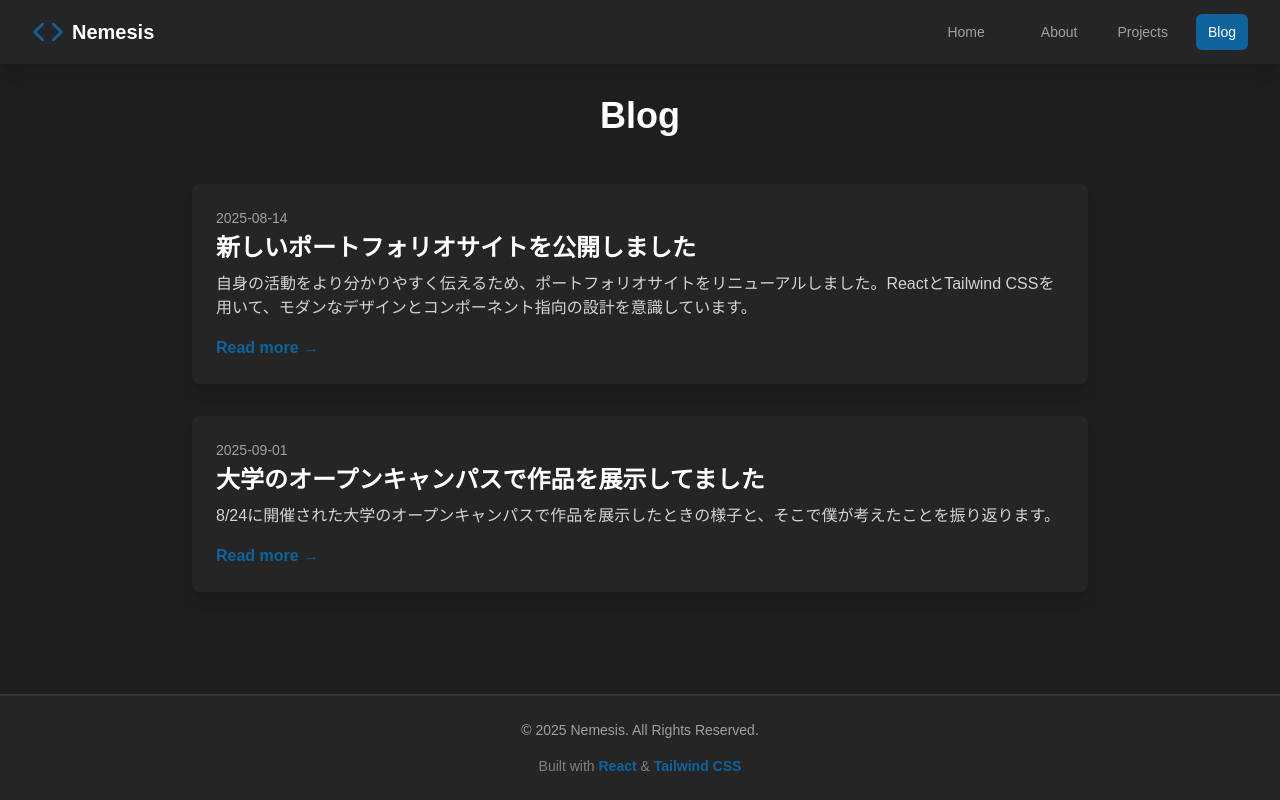
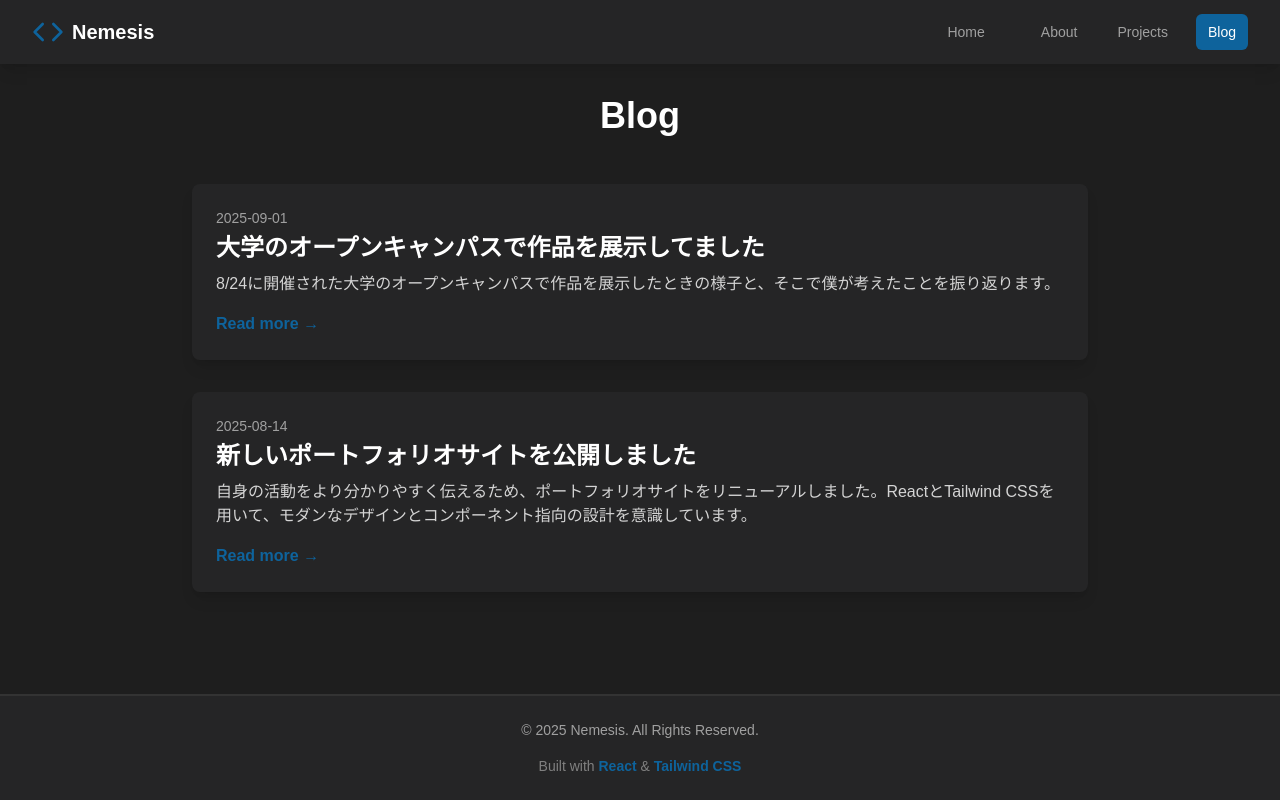
Before and after one commit to Nemesis62542/nemesis-portfolio, a React (Vite) app: page /#/blog in a window 1280 px wide. Built offline with nearby package versions, Linux system fonts and the light colour scheme.

Commit message:
日付が新しいものが上になるように修正

```diff
--- a/pages/Blog.tsx
+++ b/pages/Blog.tsx
@@ -29,6 +29,9 @@ const itemVariants: Variants = {
 const Blog: React.FC = () => {
   const { posts } = usePosts();
 
+  // Sort posts by date (newest first)
+  const sortedPosts = [...posts].sort((a, b) => new Date(b.date).getTime() - new Date(a.date).getTime());
+
   return (
     <motion.div
       initial="hidden"
@@ -39,7 +42,7 @@ const Blog: React.FC = () => {
     >
       <h1 className="text-4xl font-bold text-white text-center mb-12">Blog</h1>
       <div className="space-y-8">
-        {posts.map((post) => (
+        {sortedPosts.map((post) => (
           <motion.div key={post.id} variants={itemVariants}>
             <Link to={`/blog/${post.id}`} className="block p-6 bg-surface rounded-lg shadow-lg hover:bg-overlay transition-colors duration-200">
               <p className="text-sm text-text-secondary mb-1">{post.date}</p>
@@ -51,7 +54,7 @@ const Blog: React.FC = () => {
             </Link>
           </motion.div>
         ))}
-        {posts.length === 0 && <p className="text-center text-text-secondary">No blog posts found.</p>}
+        {sortedPosts.length === 0 && <p className="text-center text-text-secondary">No blog posts found.</p>}
       </div>
     </motion.div>
   );
```
